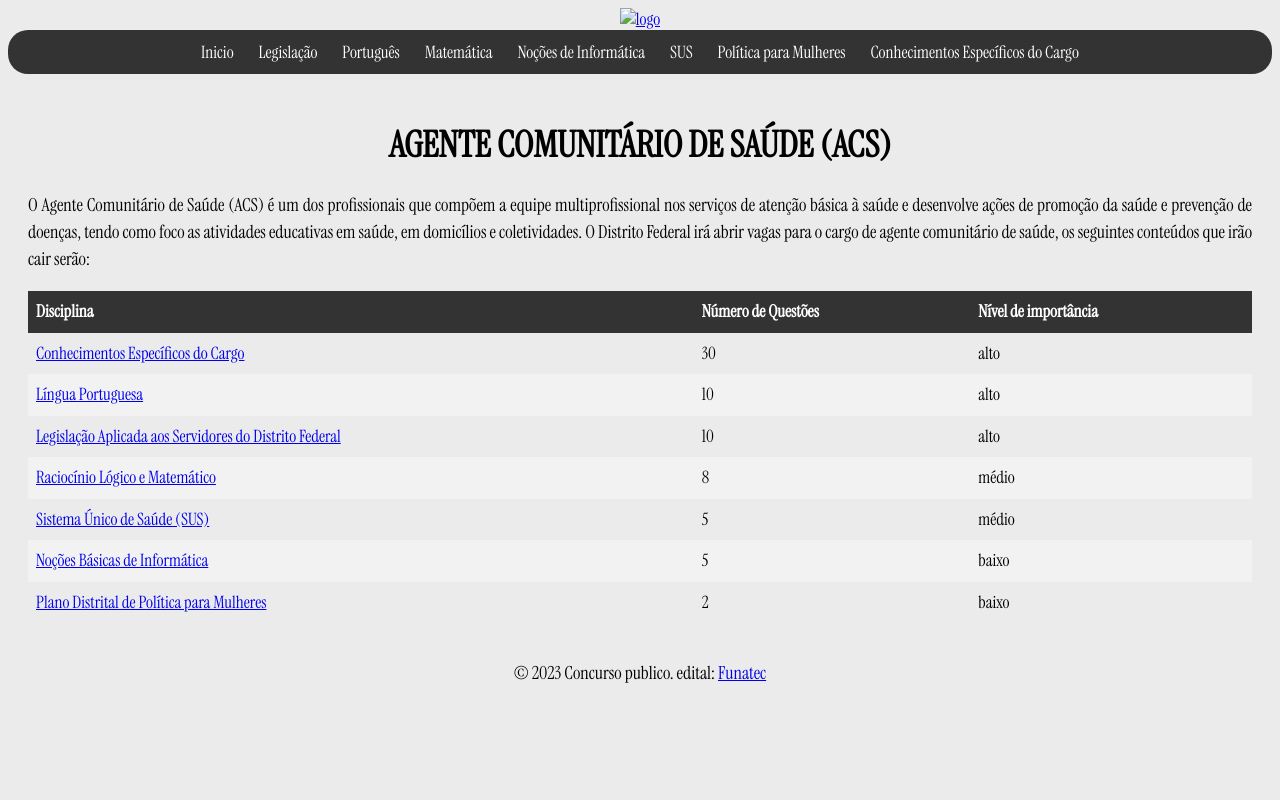
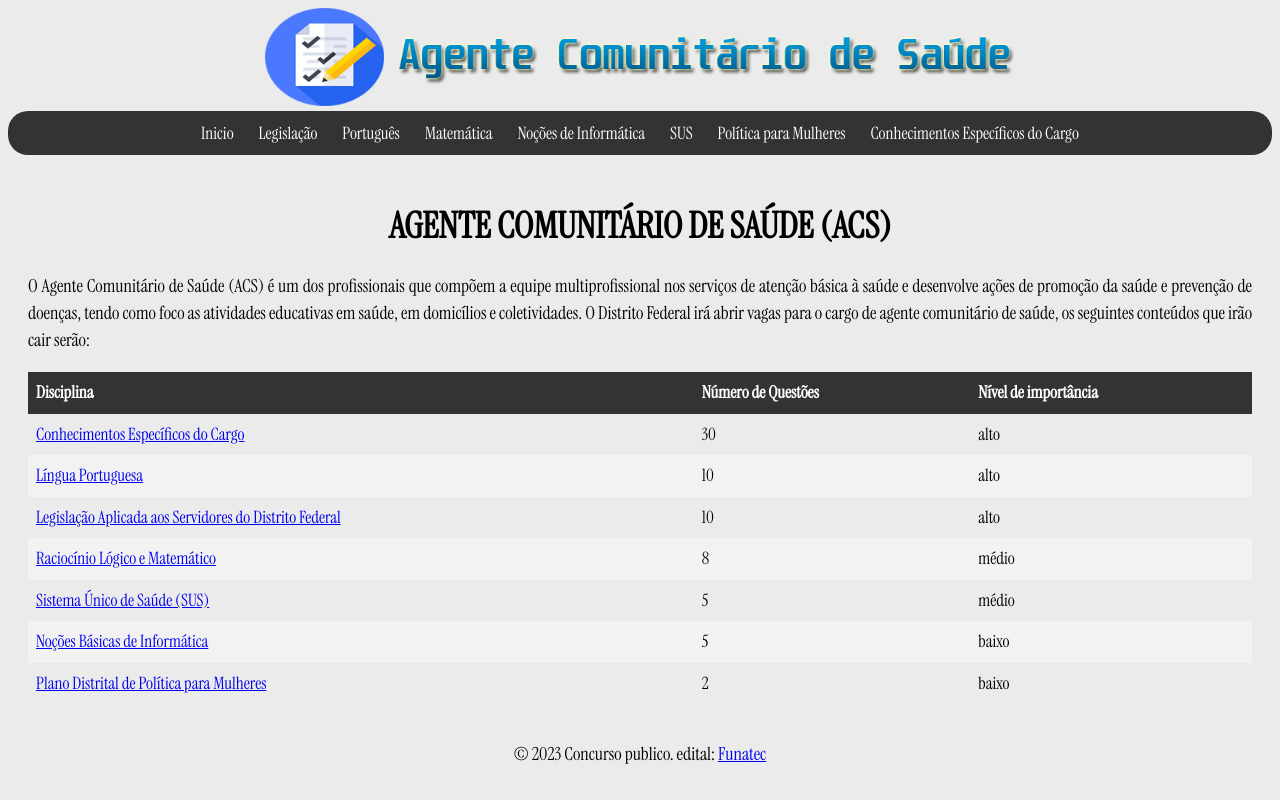
Before and after one commit to viniciuselt/study-for-acs, a plain HTML site: page index.html in a window 1280 px wide. Drawn offline with Linux system fonts and the light colour scheme; the site is published under a folder, as on GitHub Pages, so addresses that start at the root find nothing.

Commit message:
Update index.html

```diff
--- a/index.html
+++ b/index.html
@@ -13,7 +13,7 @@
 </head>
 <body>
     <header>
-    <a href="index.html"><img src="/img/logo.png" width="750px" alt="logo" id="logo"></a>
+    <a href="index.html"><img src="img/logo.png" width="750px" alt="logo" id="logo"></a>
     </header>
 
     <nav>
```
